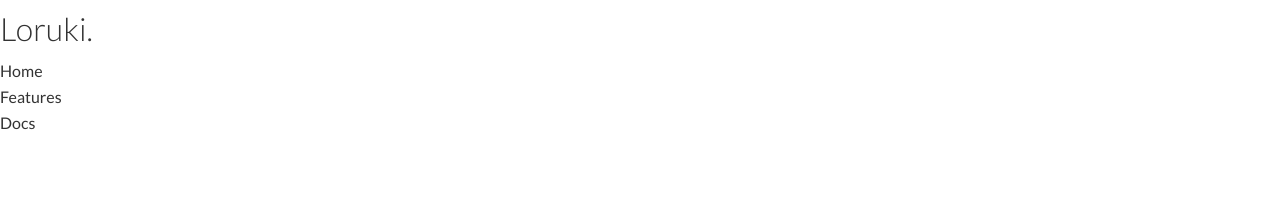
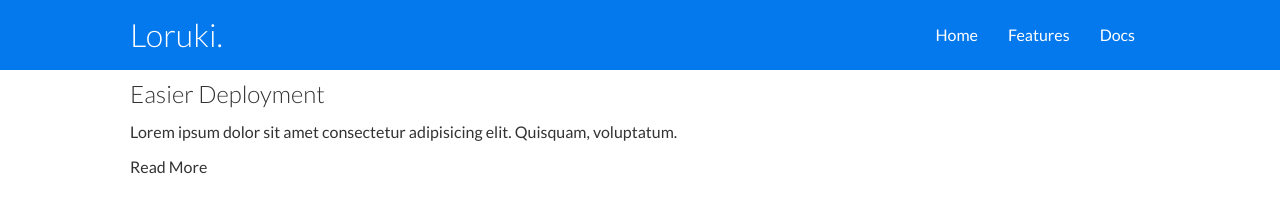
Before and after one commit to gosikxo/cloud-website-js-css, a plain HTML site: page index.html in a window 1280 px wide. Drawn offline with Linux system fonts and the light colour scheme.

Commit message:
Finish styling navbar

```diff
--- a/css/style.css
+++ b/css/style.css
@@ -35,3 +35,41 @@ p {
 img {
   width: 100%;
 }
+
+.navbar {
+  background-color: #0478ed;
+  color: #fff;
+  height: 70px;
+}
+
+.navbar ul {
+  display: flex;
+}
+
+.navbar a {
+  color: #fff;
+  padding: 10px;
+  margin: 0 5px;
+}
+
+.navbar a:hover {
+  border-bottom: 2px solid #fff;
+}
+
+.navbar .flex {
+  justify-content: space-between;
+}
+
+.container {
+  max-width: 1100px;
+  margin: 0 auto;
+  overflow: auto;
+  padding: 0 40px;
+}
+
+.flex {
+  display: flex;
+  justify-content: center;
+  align-items: center;
+  height: 100%;
+}
--- a/index.html
+++ b/index.html
@@ -16,7 +16,7 @@
   <body>
     <!-- Navbar -->
     <div class="navbar">
-      <div class="container">
+      <div class="container flex">
         <h1 class="logo">Loruki.</h1>
         <nav>
           <ul>
@@ -27,5 +27,19 @@
         </nav>
       </div>
     </div>
+
+    <!-- Showcase -->
+    <section class="showcase">
+      <div class="container grid">
+        <div class="showcase-text">
+          <h1>Easier Deployment</h1>
+          <p>
+            Lorem ipsum dolor sit amet consectetur adipisicing elit. Quisquam,
+            voluptatum.
+          </p>
+          <a href="features.html" class="btn btn-outline">Read More</a>
+        </div>
+      </div>
+    </section>
   </body>
 </html>
```
